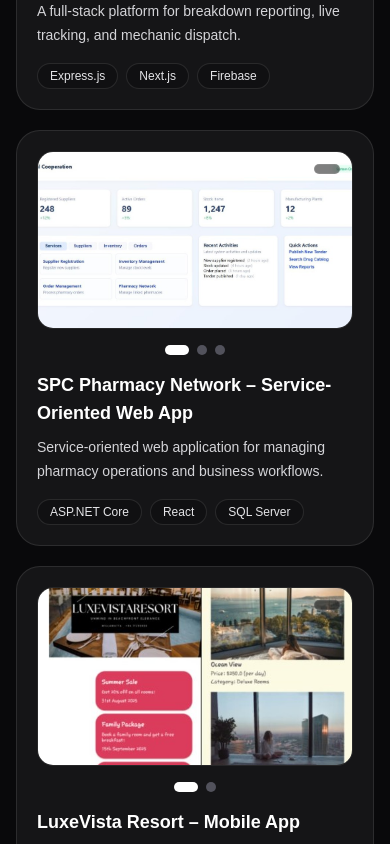
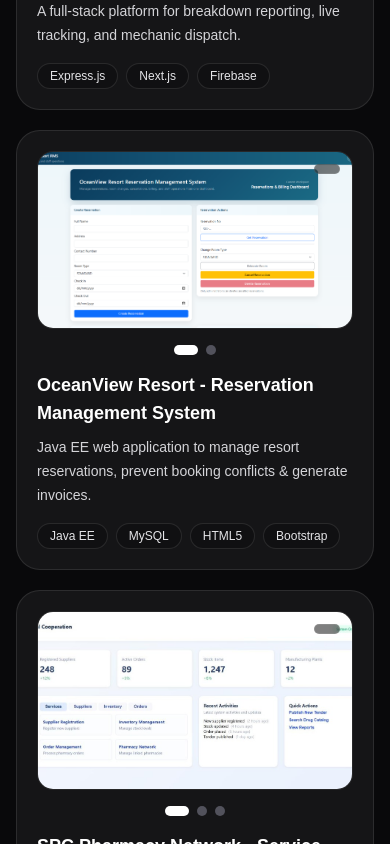
Before and after one commit to nisithSaranga/nisith-portfolio, a Next.js app: page / in a window 390 px wide. Shown: the part 3700-4544 px from the top of the page. Built offline with nearby package versions, Linux system fonts and the light colour scheme.

Commit message:
Update the project cards + education section

```diff
--- a/app/page.tsx
+++ b/app/page.tsx
@@ -259,15 +259,21 @@ export default function Home() {
         <Section id="projects" title="Projects">
           <div className="grid gap-5 md:grid-cols-2">
             <ProjectCard
-              title="FixTrack – Vehicle Service Platform"
+              title="FixTrack - Vehicle Service Platform"
               desc="A full-stack platform for breakdown reporting, live tracking, and mechanic dispatch."
               tags={["Express.js", "Next.js", "Firebase"]}
               projectImages={["/fixtrack1.jpg", "/fixtrack2.jpg", "/fixtrack3.jpg"]}
               imageAlt="FixTrack project screenshots"
             />
-
             <ProjectCard
-              title="SPC Pharmacy Network – Service-Oriented Web App"
+              title="OceanView Resort - Reservation Management System"
+              desc="Java EE web application to manage resort reservations, prevent booking conflicts & generate invoices."
+              tags={["Java EE", "MySQL", "HTML5", "Bootstrap"]}
+              projectImages={["/oceanview1.png", "/oceanview2.png" ]}
+              imageAlt="Oceanview RMS project screenshots"
+            />
+            <ProjectCard
+              title="SPC Pharmacy Network - Service Oriented Web App"
               desc="Service-oriented web application for managing pharmacy operations and business workflows."
               tags={["ASP.NET Core", "React", "SQL Server"]}
               projectImages={["/soc1.jpg", "/soc2.jpg", "/soc3.jpg"]}
@@ -275,15 +281,15 @@ export default function Home() {
             />
 
             <ProjectCard
-              title="LuxeVista Resort – Mobile App"
-              desc="Mobile app concept for resort browsing, booking support, and smoother user experience."
-              tags={["Android Studio", "Java", "MySQL"]}
+              title="LuxeVista Resort - Mobile App (Android studio)"
+              desc="Mobile app concept for resort browsing, booking support, and smoother user experience "
+              tags={[ "Java", "XML", "MySQL"]}
               projectImages={["/luxe1.jpg", "/luxe2.jpg"]}
               imageAlt="LuxeVista Resort project screenshots"
             />
 
             <ProjectCard
-              title="FitZone Fitness Center – Web App"
+              title="FitZone Fitness Center - Web App"
               desc="Web application for fitness center operations and member-facing features."
               tags={["HTML5", "CSS3", "JavaScript", "PHP", "MySQL"]}
               projectImages={["/fitzone1.jpg", "/fitzone2.jpg", "/fitzone3.jpg"]}
@@ -291,16 +297,44 @@ export default function Home() {
             />
           </div>
         </Section>
+<Section id="education" title="Education & Certifications">
+  <div className="flex flex-col items-center gap-6">
 
-        <Section id="education" title="Education & Certifications">
-          <div className="flex justify-center">
+    {/* Degree Details — plain background */}
+    <div className="w-full max-w-4xl space-y-3 pb-4">
+
+      {/* BSc */}
+      <div className="group flex items-start gap-3 p-4">
+        <div className="mt-1 h-2 w-2 shrink-0 rounded-full bg-gradient-to-br from-pink-500 via-purple-500 to-cyan-400" />
+        <div>
+          <p className="bg-gradient-to-r from-white to-cyan-400 bg-clip-text font-semibold text-white transition group-hover:text-transparent">
+            BSc (Hons) in Software Engineering (Reading)
+          </p>
+          <p className="text-sm text-zinc-500">Cardiff Metropolitan Unviversity (Reading) </p>
+        </div>
+      </div>
+
+      {/* HND */}
+      <div className="group flex items-start gap-3 p-4">
+        <div className="mt-1 h-2 w-2 shrink-0 rounded-full bg-gradient-to-br from-pink-500 via-purple-500 to-cyan-400" />
+        <div>
+        <p className="bg-gradient-to-r from-white via-pink-400 to-cyan-400 bg-clip-text font-semibold text-white transition group-hover:text-transparent">
+          HND in Computing & Software Engineering
+        </p>
+          <p className="text-sm text-zinc-500">Cardiff Metropolitan Unviversity </p>
+        </div>
+      </div>
+
+    </div>
+
+    {/* Certificate container */}
     <div className="w-full max-w-4xl rounded-3xl border border-white/10 bg-white/5 p-5 sm:p-6">
       <p className="text-center text-sm text-zinc-400">Certificate</p>
       <p className="mt-2 text-center text-lg font-medium text-white">
         HND in Computing & Software Engineering
       </p>
 
-          <div className="mt-5 grid justify-items-center gap-4 sm:grid-cols-2">
+      <div className="mt-5 flex justify-center">
         <a href="/hnd1.jpg" target="_blank" rel="noreferrer" className="group w-full max-w-[300px]">
           <div className="overflow-hidden rounded-2xl border border-white/10 bg-black/30">
             <img
@@ -310,22 +344,13 @@ export default function Home() {
             />
           </div>
         </a>
-
-                <a href="/hnd2.jpg" target="_blank" rel="noreferrer" className="group w-full max-w-[300px]">
-                  <div className="overflow-hidden rounded-2xl border border-white/10 bg-black/30">
-                    <img
-                      src="/hnd2.jpg"
-                      alt="HND Certificate back"
-                      className="h-64 w-full object-contain transition duration-300 group-hover:scale-[1.03]"
-                    />
-                  </div>
-                </a>
       </div>
 
       <p className="mt-4 text-center text-sm text-zinc-300">
-                Click either certificate to open the full image.
+        Click to view the full image.
       </p>
     </div>
+
   </div>
 </Section>
 
@@ -420,7 +445,7 @@ export default function Home() {
               Nisith Saranga
             </p>
 
-            <p className="max-w-sm text-center text-sm text-zinc-500">
+            <p className="max-w-sm text-center text-sm text-500">
               Your next intern just built this.
             </p>
 
```
Also changed, not shown: public/oceanview1.png (added), public/oceanview2.png (added). Lines whose indentation alone changed are shown as unchanged.
